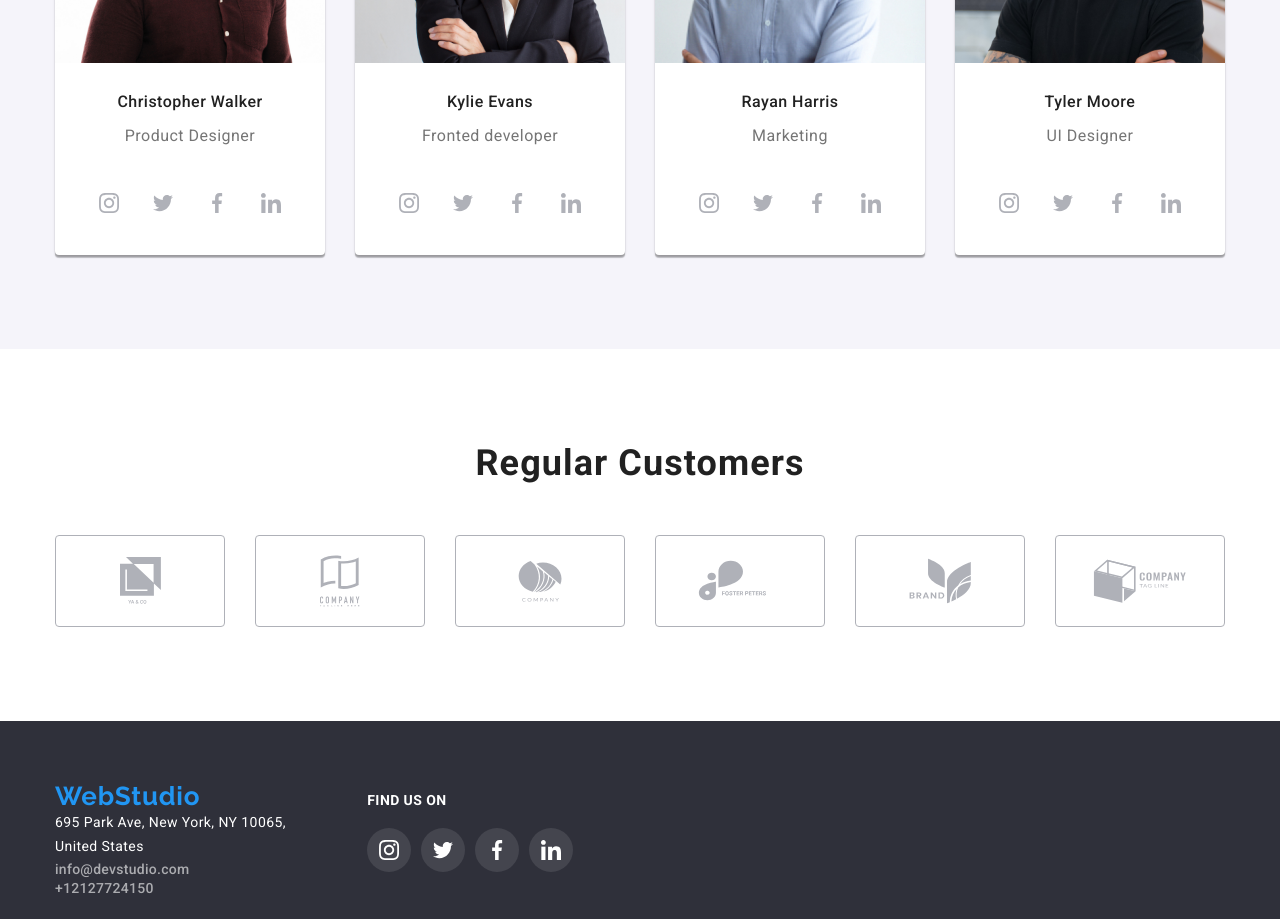
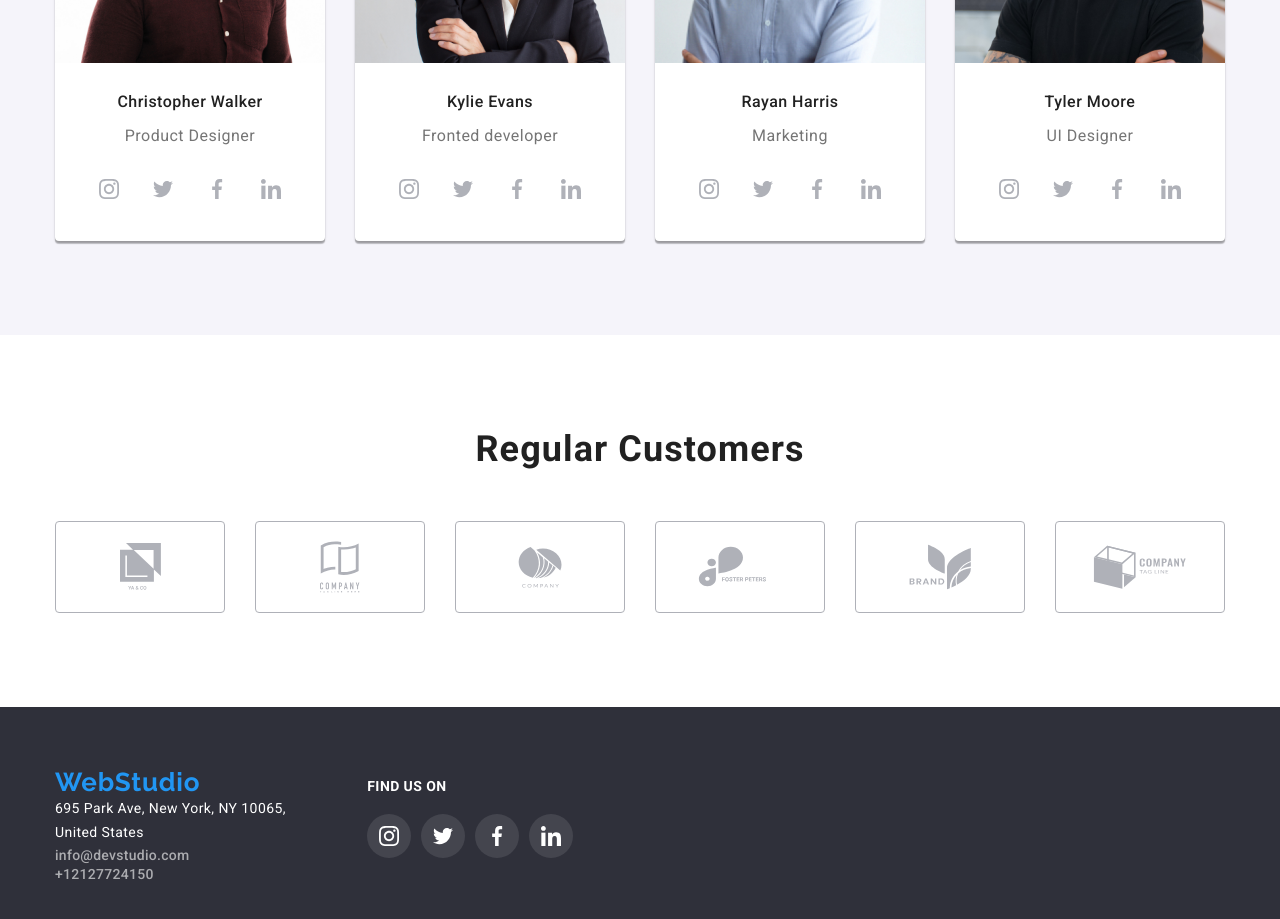
Before and after one commit to EstefanyNieto/goit-markup-hw-04, a plain HTML site: page index.html in a window 1280 px wide. Shown: the part 2000-2919 px from the top of the page. Drawn offline with nearby package versions, Linux system fonts and the light colour scheme.

Commit message:
commit final changes

```diff
--- a/css/styles.css
+++ b/css/styles.css
@@ -350,7 +350,7 @@ line-height: 1.8;
 letter-spacing: 0.03em;
 color: var(--contact-detail-header);
 text-align: center;
-padding-bottom: 30px;
+margin-bottom: 16px;
 }
 
 .our-team-list > li{
```
